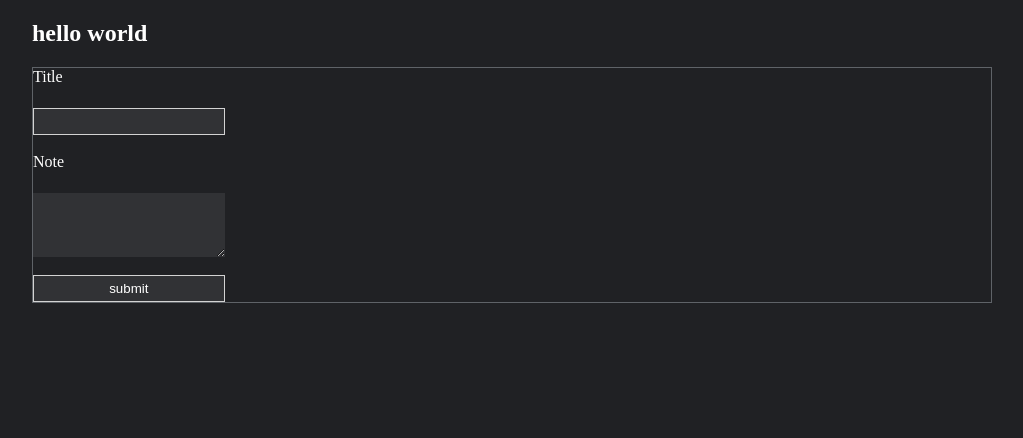
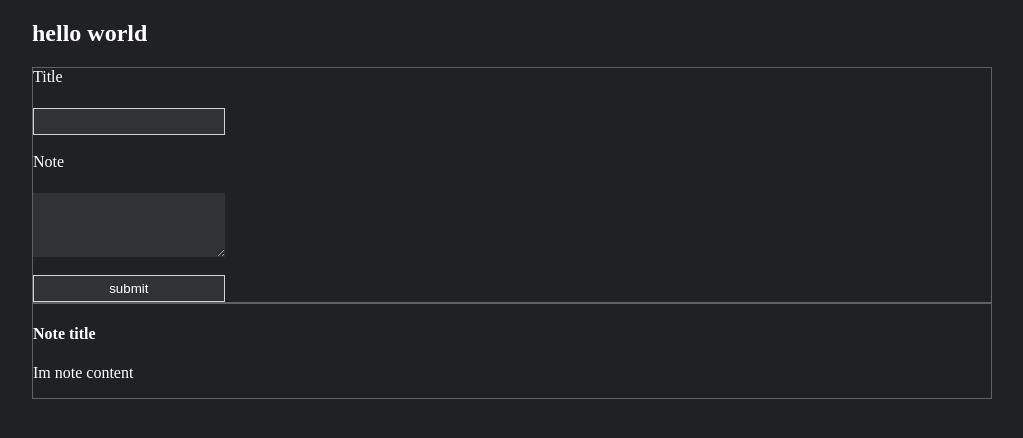
Before and after one commit to mazharul-miraz/notekeeper, a Django app: page / in a window 1280 px wide. Shown: the top 438 px of the page, without its empty margins (128-1151 px from the left). Run offline with Django 3.2, Linux system fonts and the light colour scheme.

Commit message:
add note card

```diff
--- a/static/css/style.css
+++ b/static/css/style.css
@@ -52,3 +52,9 @@ input {
 		color: #fff;
 	}
 }
+
+
+.show-note{
+    border: 1px solid #5f6368;
+
+}
--- a/templates/index.html
+++ b/templates/index.html
@@ -16,5 +16,15 @@
         <textarea class="note-text" name="note" rows="4" cols="60"></textarea></br>
         <input type="submit" value="submit" class="submit-btn">
     </div>
+
+    <div class="show-note">
+        <div class="note-card">
+            <h4>Note title</h4>
+            <p>Im note content</p>
+        </div>
+
+    </div>
+
+
 </div>
 {% endblock content %}
```
